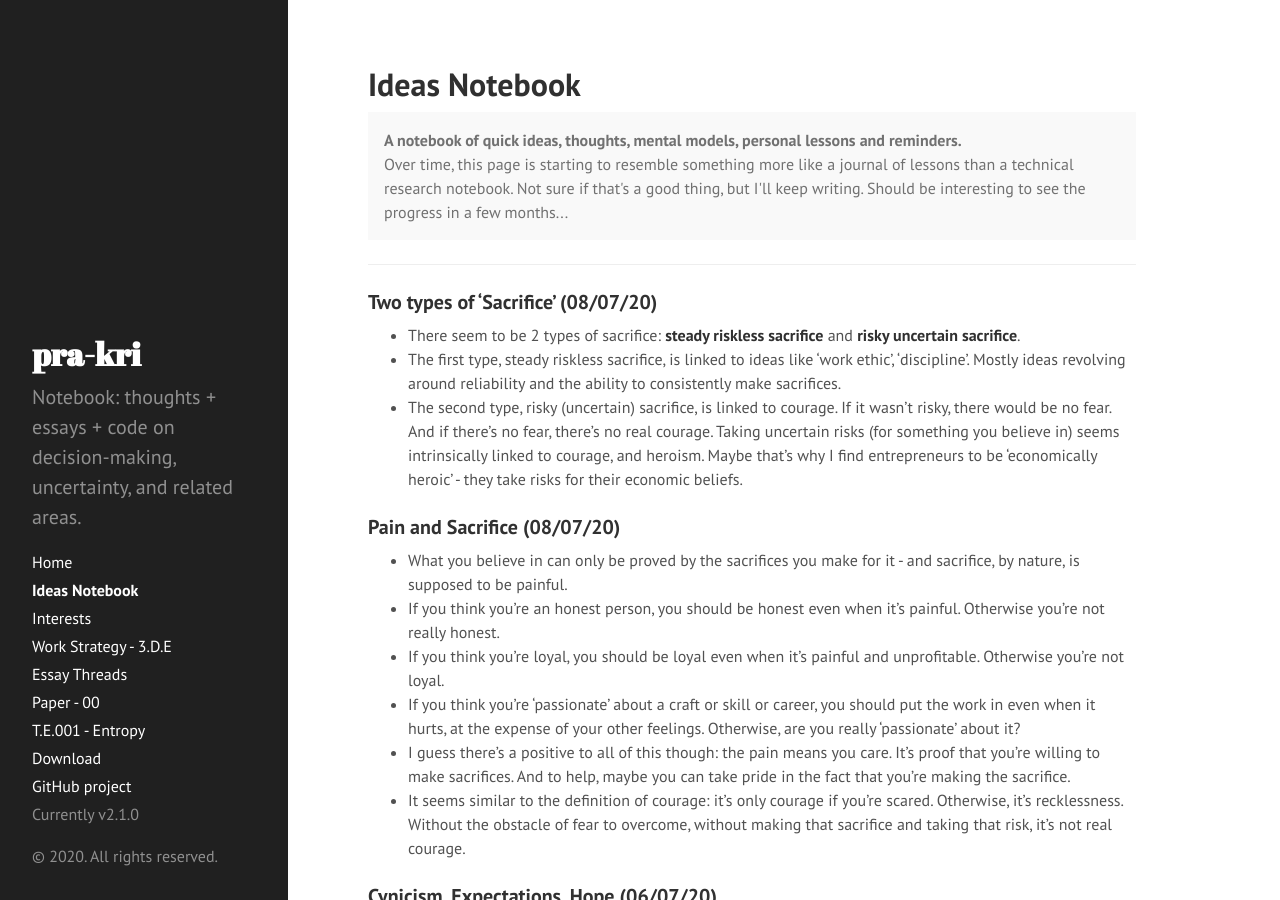
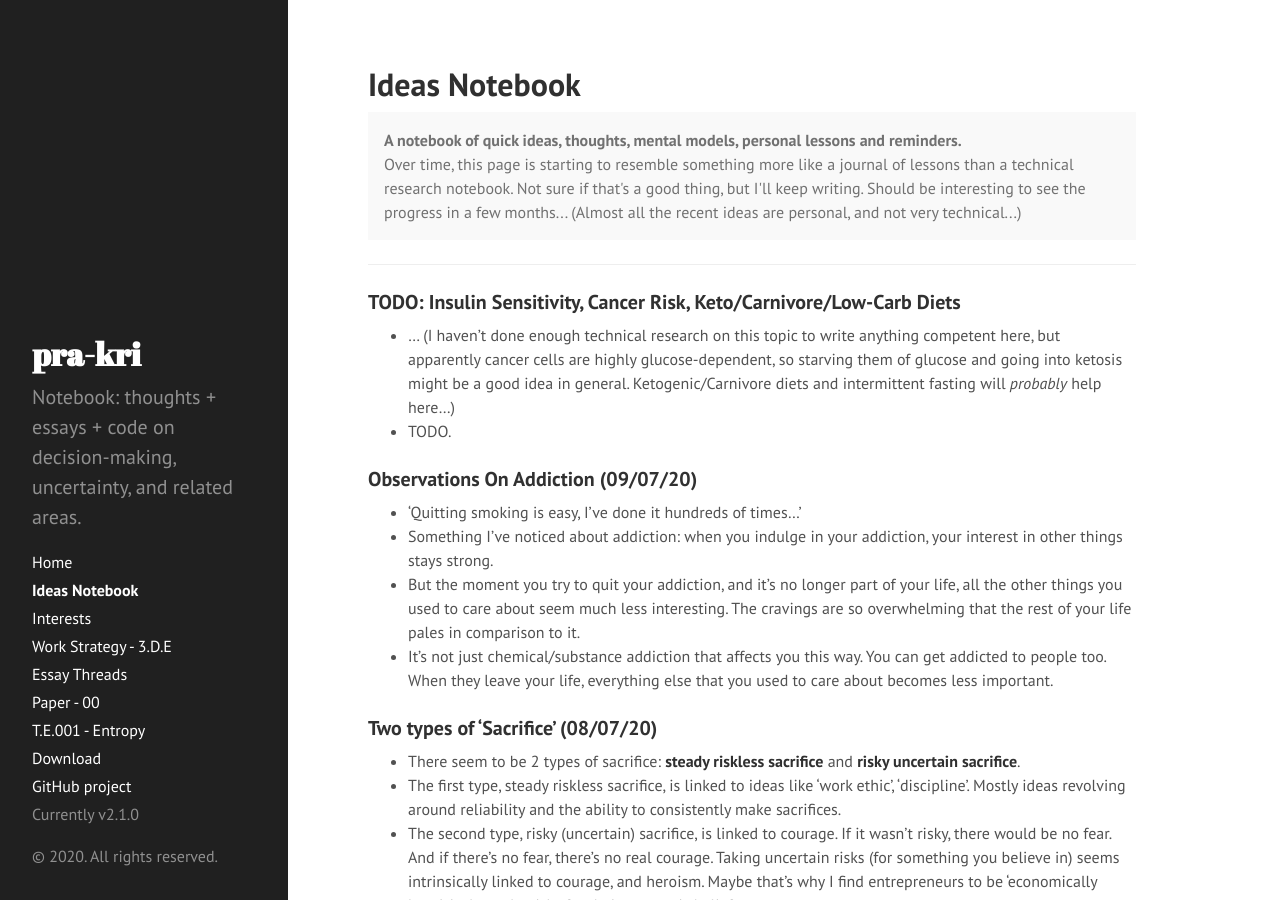
Before and after one commit to pra-kri/pra-kri.github.io, a Jekyll site: the page built from IdeasNotebook.md, in a window 1280 px wide and 900 px high. Built offline with Jekyll 4.4.1, drawn with Linux system fonts in a browser that asks for light colours.

Commit message:
Update IdeasNotebook.md

```diff
--- a/IdeasNotebook.md
+++ b/IdeasNotebook.md
@@ -5,11 +5,21 @@ title: Ideas Notebook
 
 <p class="message">
   <b>A notebook of quick ideas, thoughts, mental models, personal lessons and reminders.</b> <br>
-  Over time, this page is starting to resemble something more like a journal of lessons than a technical research notebook. Not sure if that's a good thing, but I'll keep writing. Should be interesting to see the progress in a few months...
+  Over time, this page is starting to resemble something more like a journal of lessons than a technical research notebook. Not sure if that's a good thing, but I'll keep writing. Should be interesting to see the progress in a few months... (Almost all the recent ideas are personal, and not very technical...)
 </p>
 
 
 ---
+
+### TODO: Insulin Sensitivity, Cancer Risk, Keto/Carnivore/Low-Carb Diets
+* ... (I haven't done enough technical research on this topic to write anything competent here, but apparently cancer cells are highly glucose-dependent, so starving them of glucose and going into ketosis might be a good idea in general. Ketogenic/Carnivore diets and intermittent fasting will *probably* help here...)
+* TODO.
+
+### Observations On Addiction (09/07/20)
+* 'Quitting smoking is easy, I've done it hundreds of times...'
+* Something I've noticed about addiction: when you indulge in your addiction, your interest in other things stays strong.
+* But the moment you try to quit your addiction, and it's no longer part of your life, all the other things you used to care about seem much less interesting. The cravings are so overwhelming that the rest of your life pales in comparison to it.
+* It's not just chemical/substance addiction that affects you this way. You can get addicted to people too. When they leave your life, everything else that you used to care about becomes less important.
 
 ### Two types of 'Sacrifice' (08/07/20)
 * There seem to be 2 types of sacrifice: **steady riskless sacrifice** and **risky uncertain sacrifice**.
```
